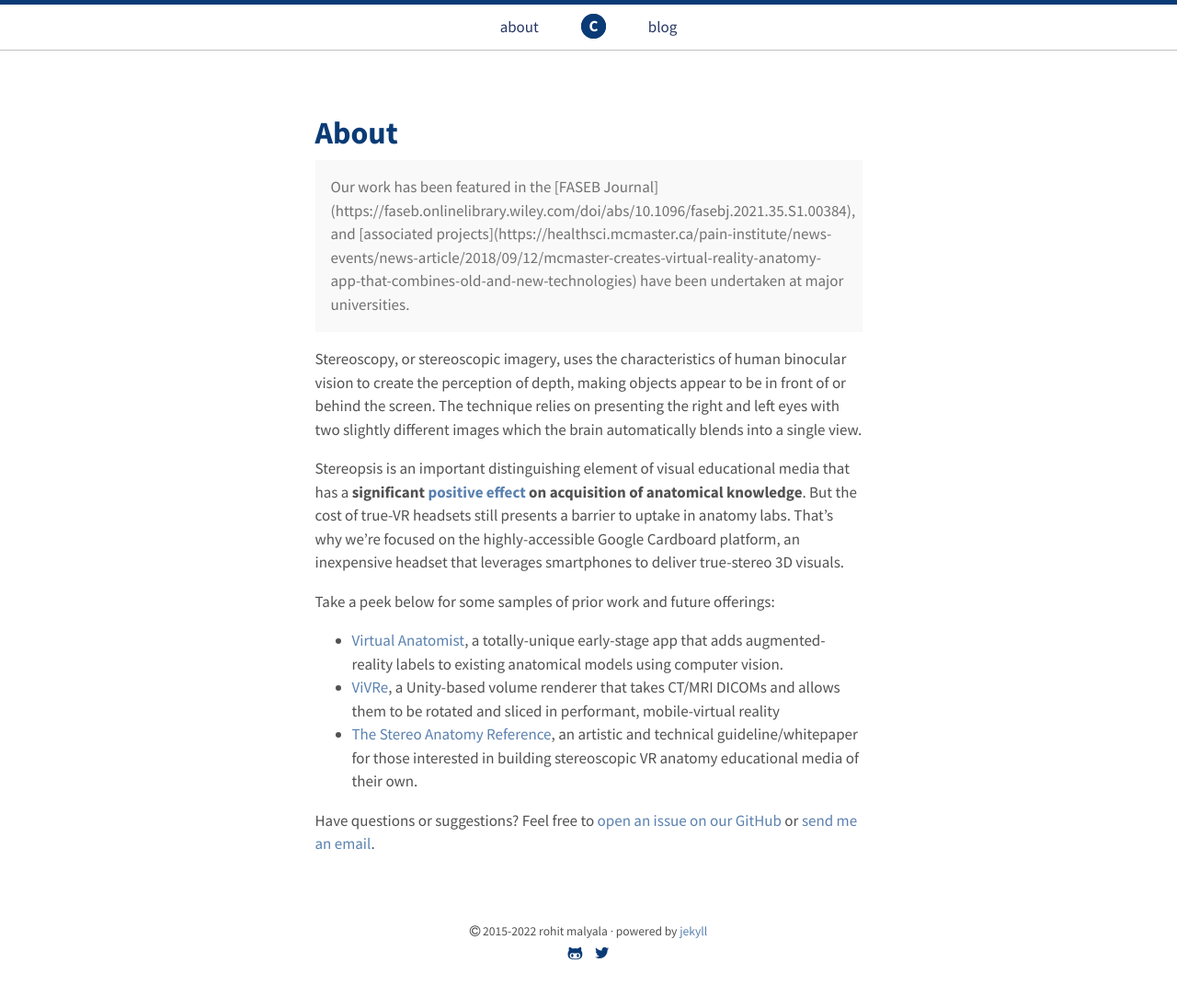
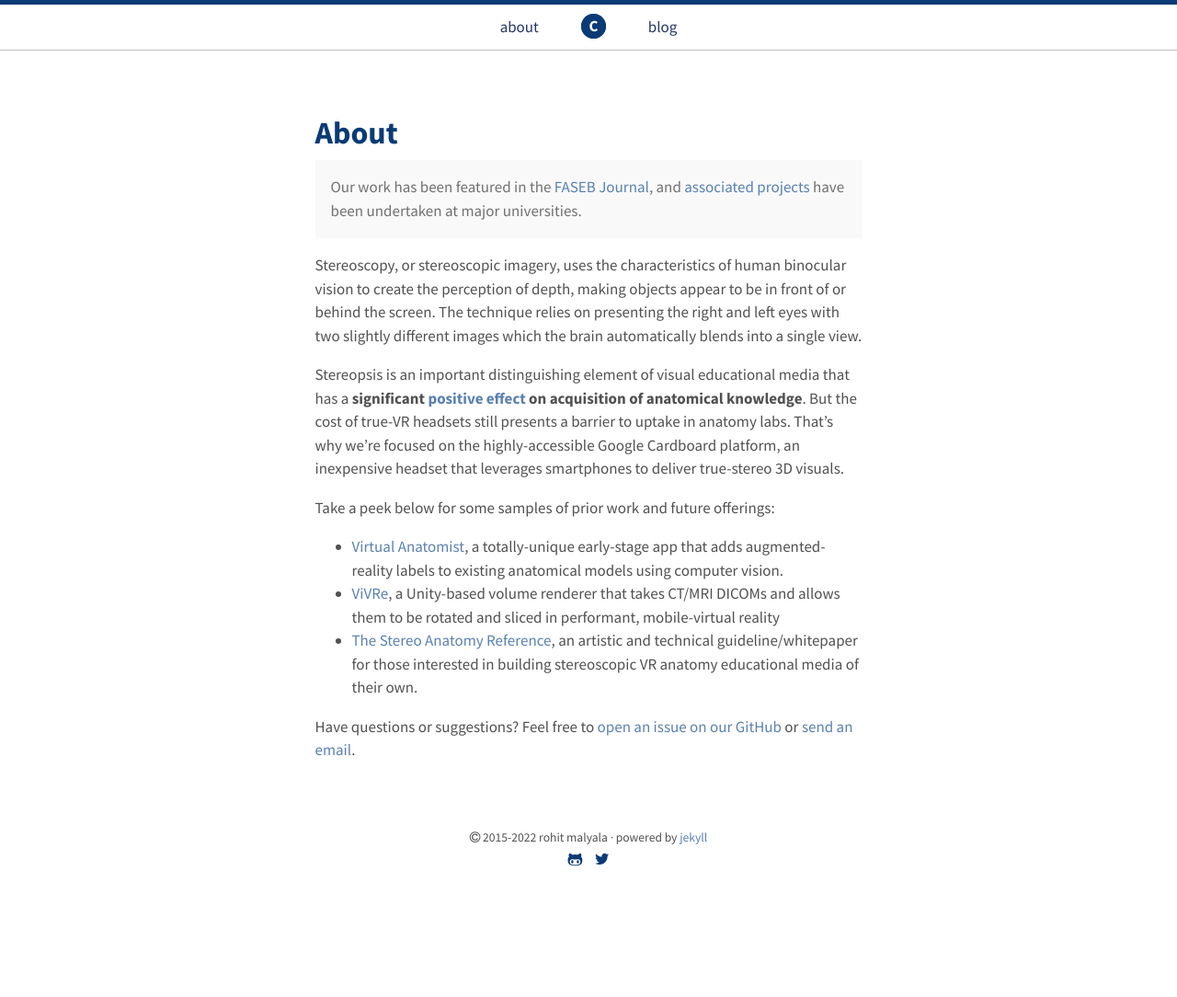
Before and after one commit to nicoelayda/celeste, a Jekyll site: the page built from about.md, in a window 1280 px wide. Shown: the whole page at 92% size. Built offline with Jekyll 4.4.1, drawn with Linux system fonts in a browser that asks for light colours; after the commit the page ends 982 px from its top, so only the background shows below that.

Commit message:
Update about.md

```diff
--- a/about.md
+++ b/about.md
@@ -4,8 +4,7 @@ title: About
 ---
 
 <p class="message">
-      Our work has been featured in the [FASEB Journal](https://faseb.onlinelibrary.wiley.com/doi/abs/10.1096/fasebj.2021.35.S1.00384), and [associated
-      projects](https://healthsci.mcmaster.ca/pain-institute/news-events/news-article/2018/09/12/mcmaster-creates-virtual-reality-anatomy-app-that-combines-old-and-new-technologies) have been undertaken at major universities.
+      Our work has been featured in the <a href="https://faseb.onlinelibrary.wiley.com/doi/abs/10.1096/fasebj.2021.35.S1.00384">FASEB Journal</a>, and <a href="https://healthsci.mcmaster.ca/pain-institute/news-events/news-article/2018/09/12/mcmaster-creates-virtual-reality-anatomy-app-that-combines-old-and-new-technologies">associated projects</a> have been undertaken at major universities.
 </p>
 
 Stereoscopy, or stereoscopic imagery, uses the characteristics of human binocular vision to create the perception of depth, making objects appear to be in front of or behind the screen. The technique relies on presenting the right and left eyes with
@@ -15,9 +14,9 @@ Stereopsis is an important distinguishing element of visual educational media th
 
 Take a peek below for some samples of prior work and future offerings:
 
-* [Virtual Anatomist](http://necolas.github.io/normalize.css/), a totally-unique early-stage app that adds augmented-reality labels to existing anatomical models using computer vision.
-* [ViVRe](https://fontawesome.com/v4.7.0/), a Unity-based volume renderer that takes CT/MRI DICOMs and allows them to be rotated and sliced in performant, mobile-virtual reality
-* [The Stereo Anatomy Reference](http://ianlunn.github.io/Hover/), an artistic and technical guideline/whitepaper for those interested in building stereoscopic VR anatomy educational media of their own.
+* [Virtual Anatomist](https://faseb.onlinelibrary.wiley.com/doi/abs/10.1096/fasebj.2021.35.S1.00384), a totally-unique early-stage app that adds augmented-reality labels to existing anatomical models using computer vision.
+* [ViVRe](https://github.com/malyalar/vr-volume-renderer), a Unity-based volume renderer that takes CT/MRI DICOMs and allows them to be rotated and sliced in performant, mobile-virtual reality
+* [The Stereo Anatomy Reference](https://github.com/malyalar/stereo-anatomy-reference), an artistic and technical guideline/whitepaper for those interested in building stereoscopic VR anatomy educational media of their own.
 
 
-Have questions or suggestions? Feel free to [open an issue on our GitHub](https://github.com/malyalar/virtualanatomist/issues/new) or [send me an email](rohitml2013@gmail.com).
+Have questions or suggestions? Feel free to <a href="https://github.com/malyalar/virtualvesalius/issues/new">open an issue on our GitHub</a> or <a href="mailto:rohitml2013@gmail.com">send an email</a>.
```
